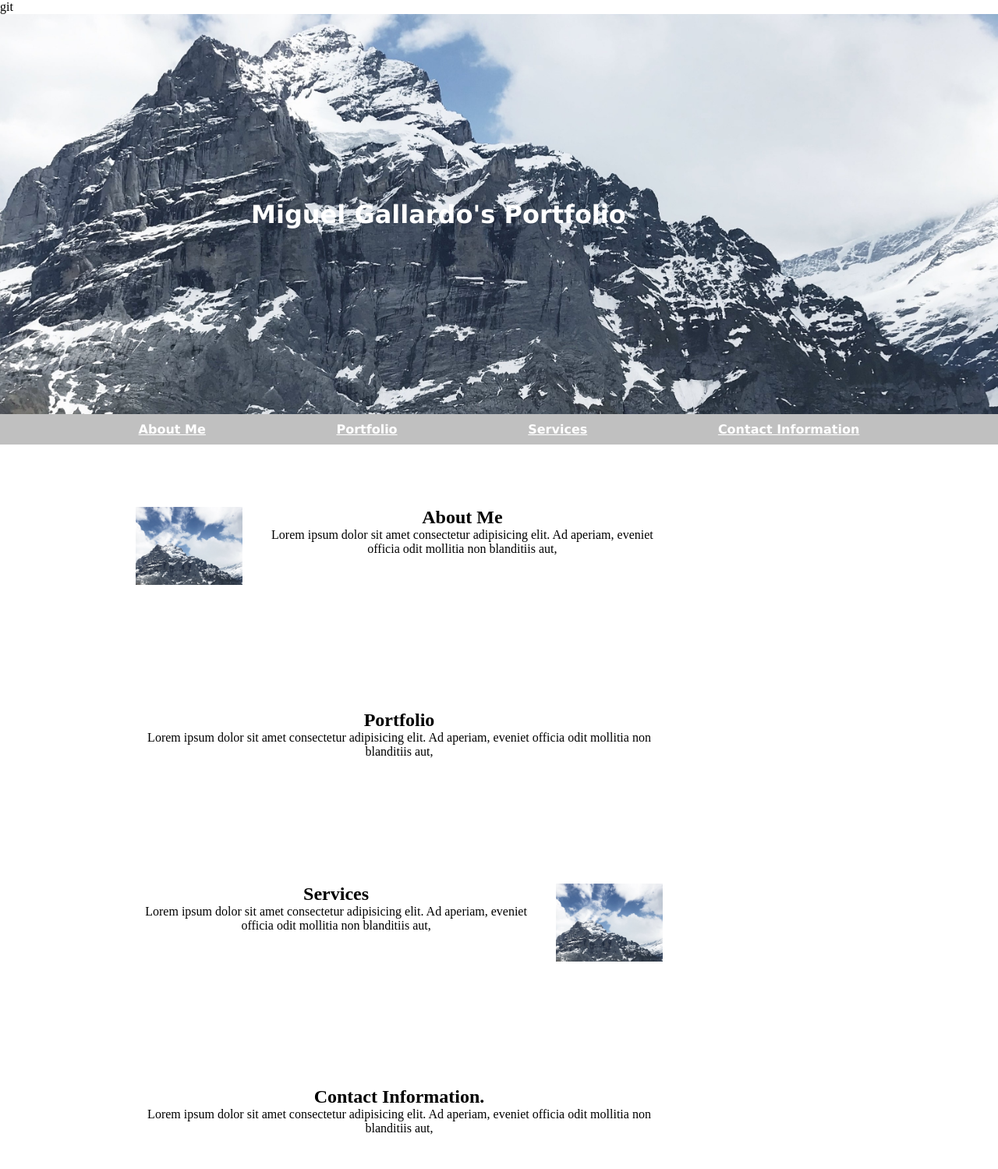
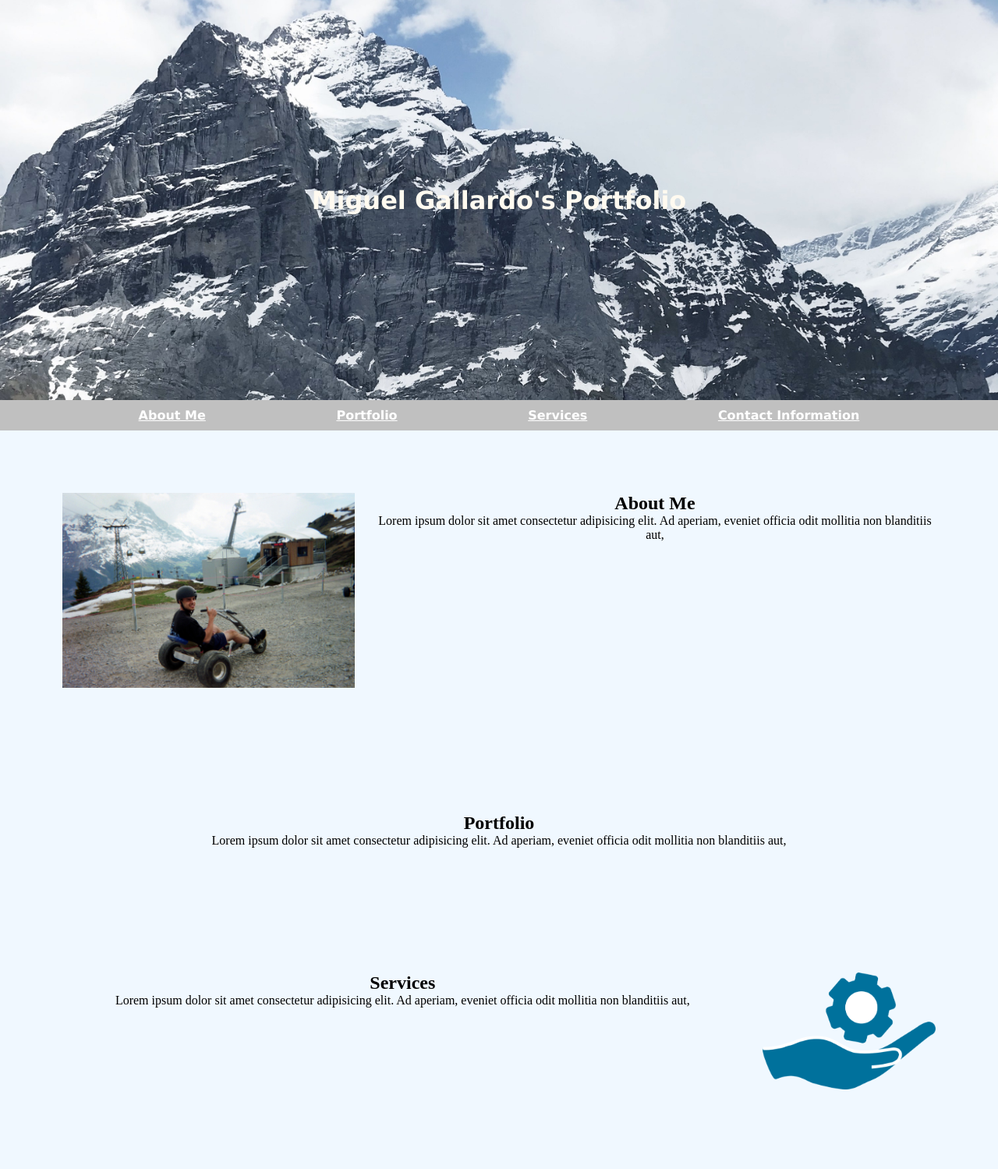
Before and after one commit to magallardo77/02-Challenge-Website, a plain HTML site: page index.html in a window 1280 px wide. Shown: the top 1499 px of the page at 78% size. Drawn offline with Linux system fonts and the light colour scheme.

Commit message:
body changes

```diff
--- a/index.html
+++ b/index.html
@@ -3,12 +3,12 @@
 <head>
     <meta charset="UTF-8">
     <meta http-equiv="X-UA-Compatible" content="IE=edge">
-    <meta name="viewport" content="width=device-width, initial-scale=1.0">git
+    <meta name="viewport" content="width=device-width, initial-scale=1.0">
     <title>Miguel Gallardo's Portfolio</title>
     <link rel="stylesheet" href="styles.css"/>
 </head>
 <body>
-    <div class="hero">
+    <div class="header">
         <div class="header-container">
                 <h1>Miguel Gallardo's Portfolio</h1>
         </div>
@@ -33,7 +33,7 @@
     </div>
     <div class="abMe">
         <section id="about-Me" class="abMe">
-        <img src="./image_6487327.JPG" alt="Placeholder Image" class="float-left">
+        <img src="./images/img2.JPG" alt="Placeholder Image" class="float-left">
         <h2>About Me</h2>
             <p>Lorem ipsum dolor sit amet consectetur adipisicing elit. Ad aperiam, eveniet officia odit mollitia non blanditiis aut, </p>
         </section>
@@ -46,7 +46,7 @@
     </div>
     <div class="serv">
         <section id="services" class="serv">
-        <img src="./image_6487327.JPG" alt="Placeholder Image" class="float-right">
+        <img src="./images/img3.png" alt="Placeholder Image" class="float-right">
         <h2>Services</h2>
             <p>Lorem ipsum dolor sit amet consectetur adipisicing elit. Ad aperiam, eveniet officia odit mollitia non blanditiis aut, </p>
         </section>
--- a/styles.css
+++ b/styles.css
@@ -5,17 +5,20 @@
     padding: 0%;
 }
 
-.hero {
+.header {
     padding: 17%;
     color: white;
     font-family:  'Lucida Sans', 'Lucida Sans Regular', 'Lucida Grande', 'Lucida Sans Unicode';
-    background-image: url('./image_6487327.JPG');
+    background-image: url('./images/img1.JPG');
     background-size: cover;
     background-position: bottom;
 }
 
 h1 {
-    font-weight: bold;
+    display: flex;
+    justify-content: space-around;
+    font-weight: bolder;
+    color: floralwhite;
 
 }
 
@@ -46,14 +49,19 @@ li, a {
     padding: 10px;
 
 }
-img {
-    height: 100px;
+.abMe img {
+    height: 250px;
+}
+
+.serv img {
+    height: 150px;
 }
 
 .abMe {
+    background-color: aliceblue;
     display: inline-block;
     text-align: center;
-    width: 80%;
+    width: 100%;
     margin: auto;
     padding: 40px;
 }
@@ -62,16 +70,18 @@ img {
     margin-right: 25px;
 }
 .port {
+    background-color: aliceblue;
     display: inline-block;
     text-align: center;
-    width: 80%;
+    width: 100%;
     margin: auto;
     padding: 40px;
 }
 .serv {
+    background-color: aliceblue;
     display: inline-block;
     text-align: center;
-    width: 80%;
+    width: 100%;
     margin: auto;
     padding: 40px;
 }
@@ -81,9 +91,10 @@ img {
     margin-left: 25px;
 }
 .cInfo {
+    background-color: aliceblue;
     display: inline-block;
     text-align: center;
-    width: 80%;
+    width: 100%;
     margin: auto;
     padding: 40px;
 }
```
Also changed, not shown: images/img1.JPG (renamed from image_6487327.JPG), images/img2.JPG (added), images/img3.png (added).
